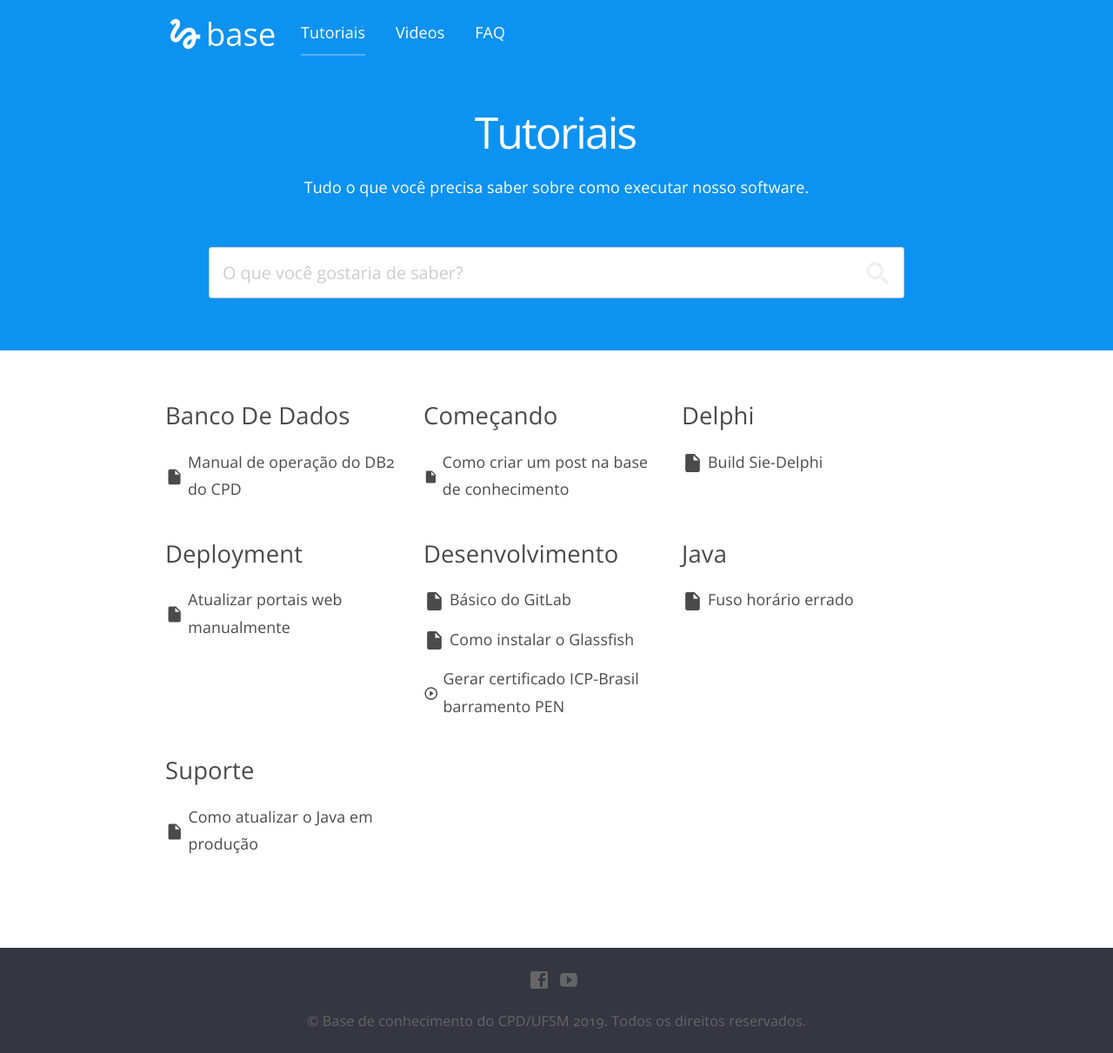
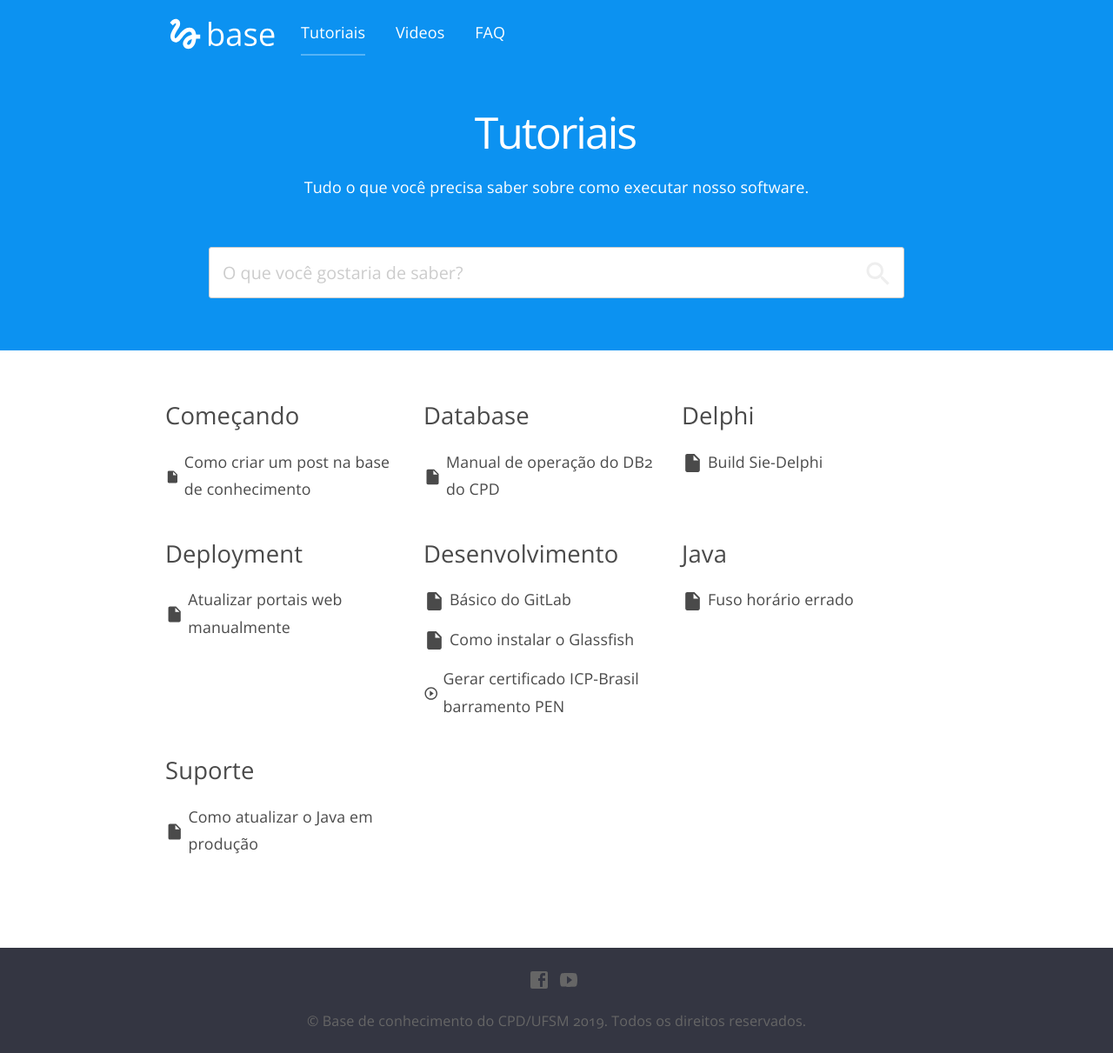
Before and after one commit to evertonagilar/knowledge-base, a Jekyll site: the page built from src/index.html, in a window 1280 px wide. Shown: the whole page at 87% size. Built offline with Jekyll 4.4.1, drawn with Linux system fonts in a browser that asks for light colours; nearby versions of some CDN libraries.

Commit message:
update_posts

```diff
--- a/src/_posts/2019-11-08-manual-operacao-db2.md
+++ b/src/_posts/2019-11-08-manual-operacao-db2.md
@@ -2,7 +2,7 @@
 date: 2017-01-16
 title: Manual de operação do DB2 do CPD
 categories:
-  - Banco de dados
+  - Database
 description: "Manual de operação do DB2 do CPD"
 type: Document
 ---
```
